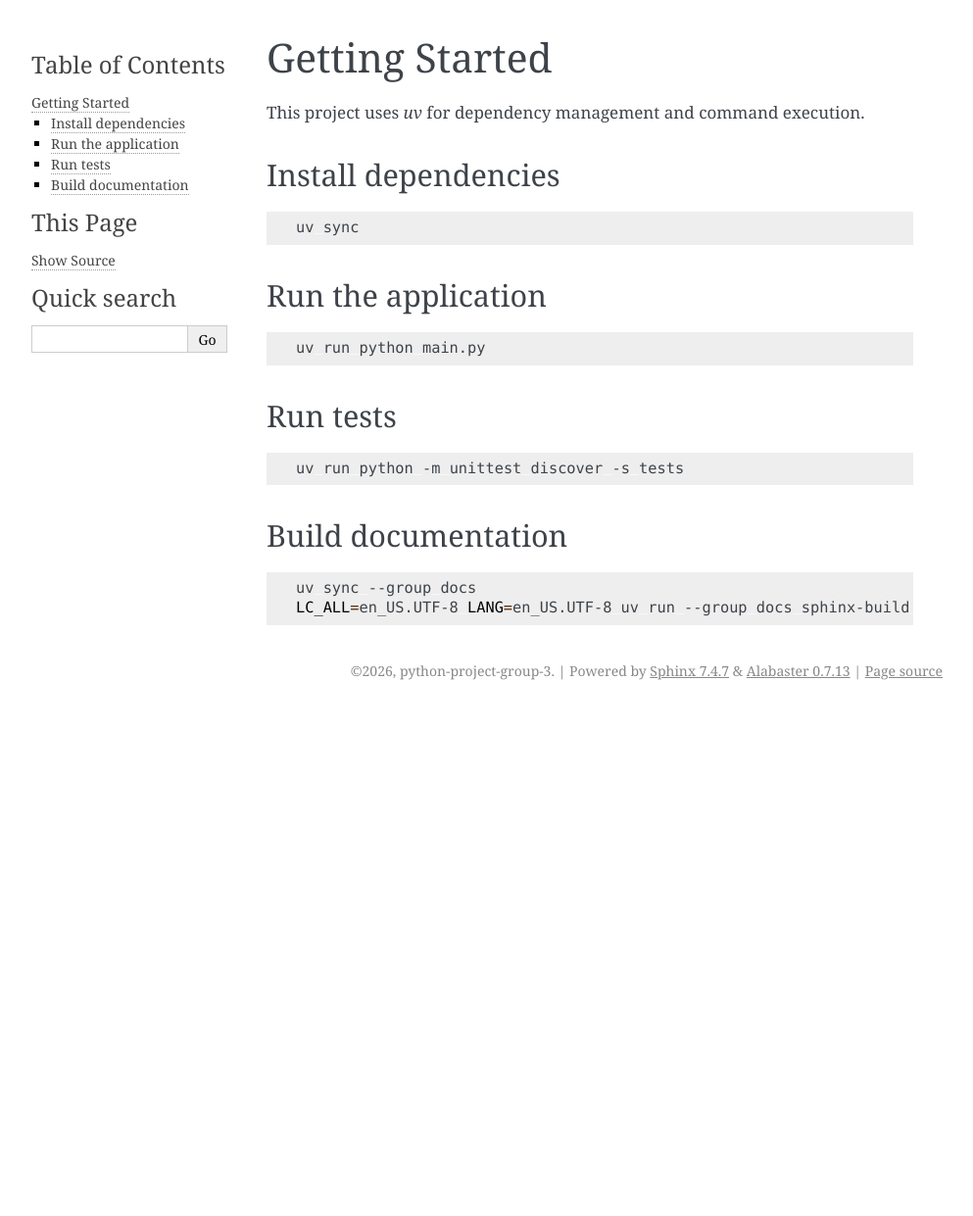
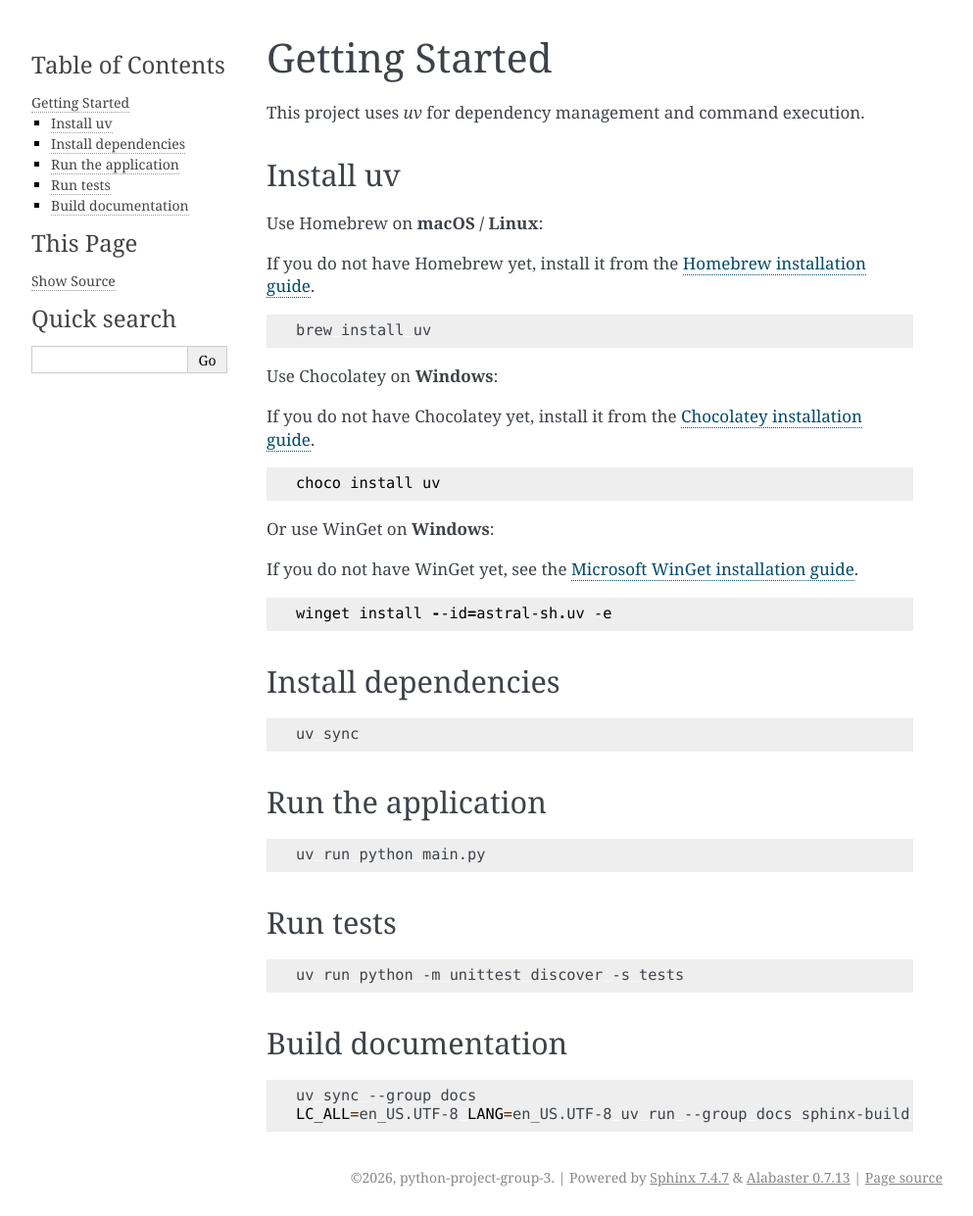
Before and after one commit to fantik/python-project-group-3, a Sphinx documentation site: the page built from docs/source/getting-started.rst, in a window 1280 px wide. Shown: the whole page at 98% size, without its empty margins (148-1141 px from the left). Built offline with Sphinx 7.4.7, drawn with Linux system fonts in a browser that asks for light colours; before the commit the page ends 900 px from its top, so only the background shows below that.

Commit message:
Update README with uv and installation instructions

```diff
--- a/docs/source/getting-started.rst
+++ b/docs/source/getting-started.rst
@@ -2,6 +2,36 @@ Getting Started
 ===============
 
 This project uses `uv` for dependency management and command execution.
+
+Install uv
+----------
+
+Use Homebrew on **macOS / Linux**:
+
+If you do not have Homebrew yet, install it from the
+`Homebrew installation guide <https://brew.sh/>`_.
+
+.. code-block:: bash
+
+   brew install uv
+
+Use Chocolatey on **Windows**:
+
+If you do not have Chocolatey yet, install it from the
+`Chocolatey installation guide <https://chocolatey.org/install>`_.
+
+.. code-block:: powershell
+
+   choco install uv
+
+Or use WinGet on **Windows**:
+
+If you do not have WinGet yet, see the
+`Microsoft WinGet installation guide <https://learn.microsoft.com/en-us/windows/package-manager/winget/>`_.
+
+.. code-block:: powershell
+
+   winget install --id=astral-sh.uv -e
 
 Install dependencies
 --------------------
```
Also changed, not shown: README.md (+26 -18 lines).
